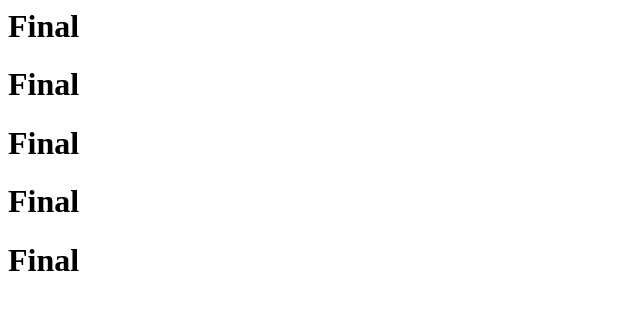
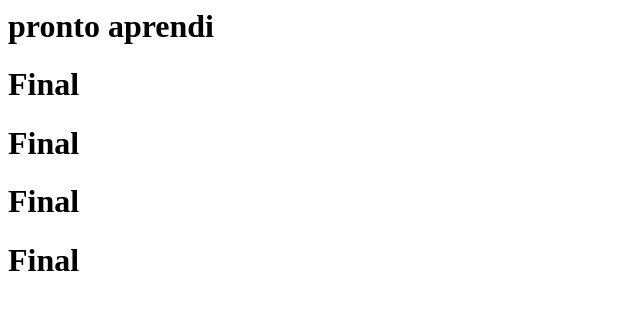
Before and after one commit to VictorLimaRt/introduction-animate-gradient-html, a plain HTML site: page index.html in a window 1280 px wide. Shown: the whole page, without its empty margins (0-640 px from the left). Drawn offline with Linux system fonts and the light colour scheme.

Commit message:
ultima alteração build

```diff
--- a/index.html
+++ b/index.html
@@ -3,7 +3,7 @@
 <title>Final</title>
 </head>
 <body>
-<h1>Final</h1>
+<h1>pronto aprendi</h1>
 <h1>Final</h1>
 <h1>Final</h1>
 <h1>Final</h1>
```
